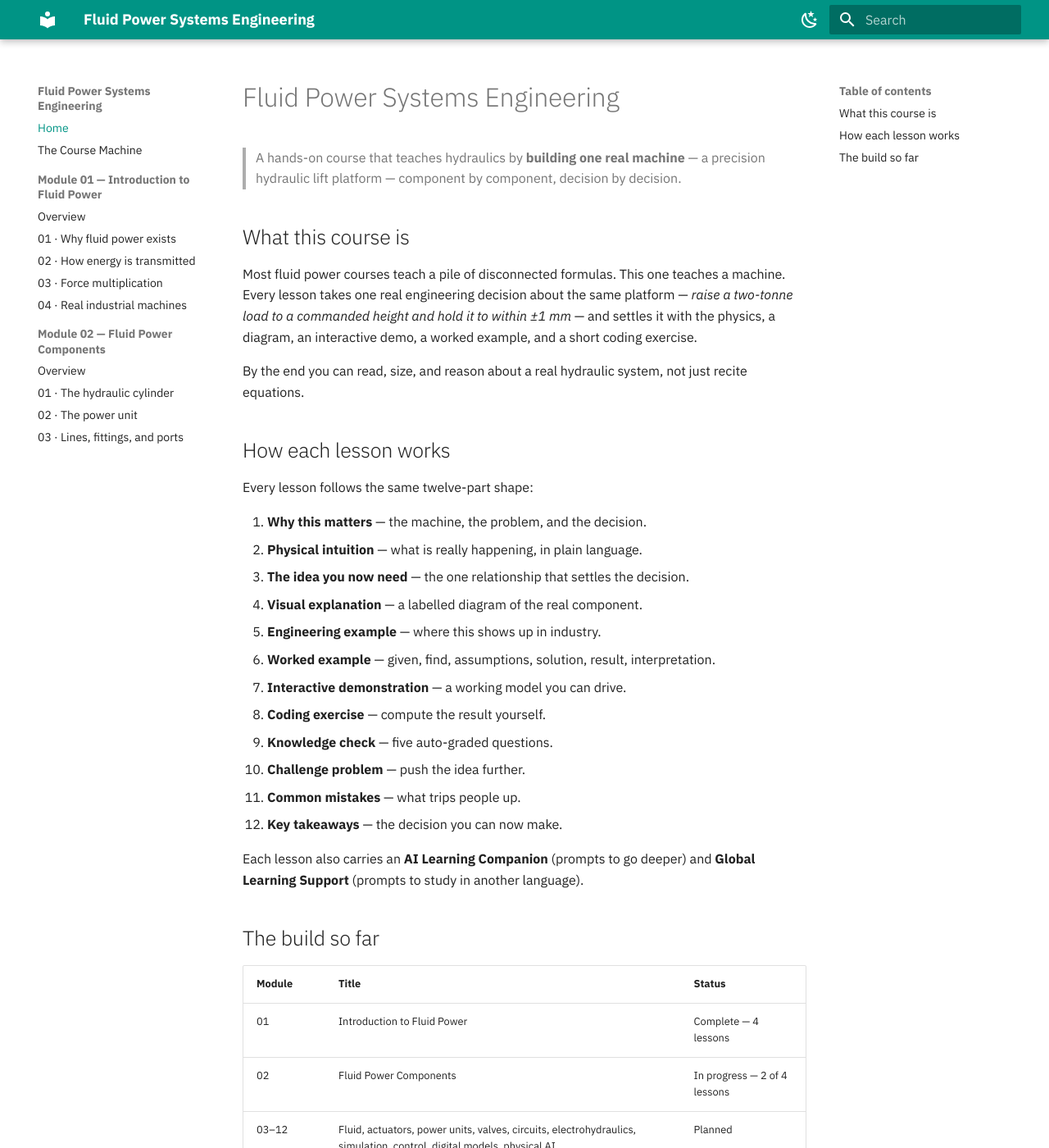
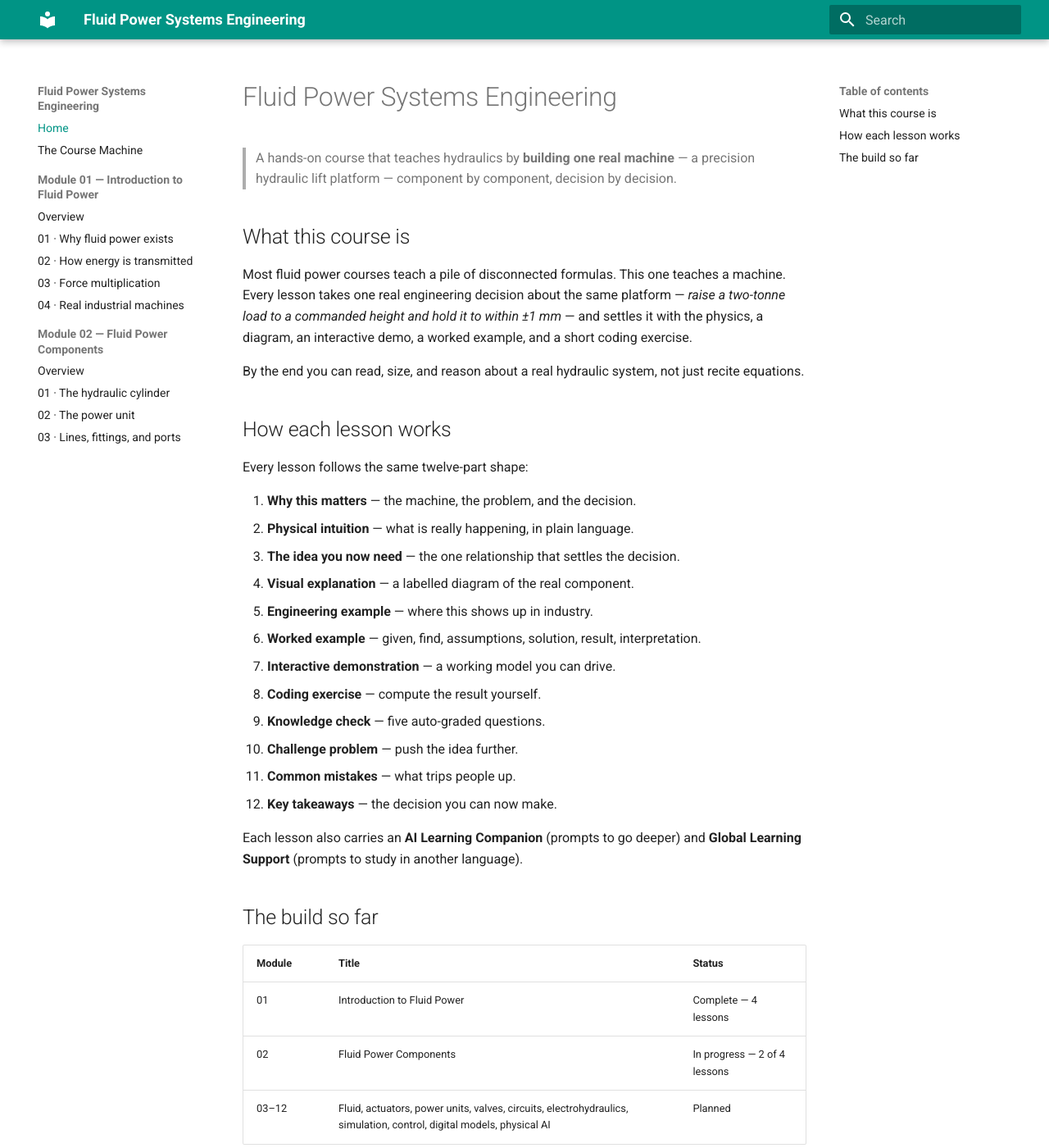
Before and after one commit to alibulentkoc/fluid-power-curriculum, an MkDocs documentation site: the page built from docs/index.md, in a window 1280 px wide and 1400 px high. Shown: the whole window at 82% size. Built offline with MkDocs 1.6.1 and Material for MkDocs 9.7.7, drawn with Linux system fonts in a browser that asks for light colours.

Commit message:
Match site theme to the sister site (physical-ai-curriculum)
- font: drop IBM Plex Sans/Mono -> Material default (Roboto), as the sister uses
- palette: single light scheme, accent teal -> green; remove the dark-mode toggle
- features: remove navigation.tracking (sister doesn't use it)

Applied from m02l03-and-theme.patch [2/2]; the [1/2] Lesson 03 commit was
already present, and the theme edit already matched the working tree.

Co-Authored-By: Claude Opus 4.8 (1M context) <noreply@anthropic.com>

```diff
--- a/mkdocs.yml
+++ b/mkdocs.yml
@@ -1,6 +1,7 @@
 site_name: Fluid Power Systems Engineering
 site_description: A hands-on fluid power course built around one real machine — a precision hydraulic lift platform.
 site_author: Ali Bulent Koc
+# Update site_url to match the GitHub Pages target before deploying:
 site_url: https://alibulentkoc.github.io/fluid-power-curriculum/
 
 # Authored relative links (assets/, demos/, quizzes/) resolve correctly with flat URLs.
@@ -11,25 +12,12 @@ theme:
   palette:
     - scheme: default
       primary: teal
-      accent: teal
-      toggle:
-        icon: material/weather-night
-        name: Switch to dark mode
-    - scheme: slate
-      primary: teal
-      accent: teal
-      toggle:
-        icon: material/weather-sunny
-        name: Switch to light mode
+      accent: green
   features:
     - navigation.sections
     - navigation.top
-    - navigation.tracking
     - content.code.copy
     - toc.follow
-  font:
-    text: IBM Plex Sans
-    code: IBM Plex Mono
 
 markdown_extensions:
   - admonition
```
